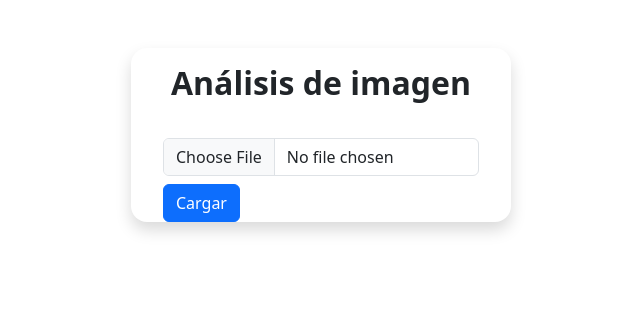
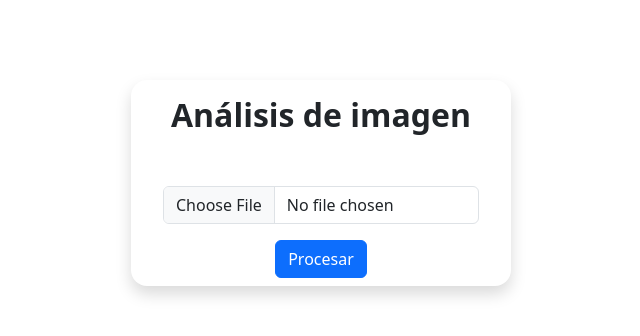
Before and after one commit to jamarma/AIVA_2024_DCMIA, a Flask app: page /dashboard in a window 1280 px wide. Shown: the part 66-402 px from the top of the page, without its empty margins (319-959 px from the left). Run offline with Flask 3, Linux system fonts and the light colour scheme; the visitor is signed in with stand-in values (Sample User, id 1); parts of the project's set-up code (start-up, migrations or seed data) failed here and were passed over.

Commit message:
fix: load image frontend #4

```diff
--- a/web_app/app/user/templates/user/dashboard.html
+++ b/web_app/app/user/templates/user/dashboard.html
@@ -2,8 +2,8 @@
 
 {% block content %}
 <div class="row justify-content-center mt-5">
-    <div class="col-lg-4 rounded-4 shadow bg-white">
-        <h2 class="fw-bold text-center pt-3 pb-1 mx-3">Análisis de imagen</h2>
+    <div class="col-lg-4 rounded-4 shadow bg-white" style="margin-top: 2rem;">
+        <h2 id="titleLabel" class="fw-bold text-center pt-3 pb-1 mx-3" style="margin-bottom: 2rem;">Análisis de imagen</h2>
 
         <div id="imageUploadForm" class="row mt-3 mx-2">
             <div class="col">
@@ -12,14 +12,13 @@
                     <div class="spinner-border text-primary" role="status">
                         <span class="visually-hidden">Procesando...</span>
                     </div>
-                    <p class="mt-2">Procesando...</p>
+                    <p class="mt-2">Procesando... Esto puede tardar unos minutos.</p>
                 </div>
                 <div id="uploadButtonContainer" class="mt-3">
-                    <input id="imageInput" type="file" class="form-control">
-                    <button id="uploadButton" class="btn btn-primary mt-2">Cargar</button>
+                    <input id="imageInput" type="file" class="form-control mb-2">
                 </div>
-                <div id="warningMessage" class="mt-2" style="display: none;">
-                    <p style="color: red;">Por favor, selecciona una imagen para cargar.</p>
+                <div id="processButtonContainer" class="text-center mb-2">
+                    <button id="uploadButton" class="btn btn-primary mt-2">Procesar</button>
                 </div>
             </div>
         </div>
@@ -27,16 +26,11 @@
 </div>
 
 <script>
-    document.getElementById('imageInput').addEventListener('change', function() {
-        document.getElementById('warningMessage').style.display = 'none';
-    });
-
     document.getElementById('uploadButton').addEventListener('click', function() {
         var fileInput = document.getElementById('imageInput');
         var file = fileInput.files[0];
         if (!file) {
-            // Si no se selecciona ningún archivo, mostrar el mensaje de advertencia y salir de la función
-            document.getElementById('warningMessage').style.display = 'block';
+            // Si no se selecciona ningún archivo, salir de la función
             return;
         }
 
@@ -45,6 +39,10 @@
 
         var xhr = new XMLHttpRequest();
         xhr.open('POST', '/upload', true);
+
+        xhr.upload.addEventListener('progress', function(event) {
+            // No necesitas hacer nada aquí porque ya no estás utilizando la barra de progreso
+        });
 
         xhr.onreadystatechange = function() {
             if (xhr.readyState === XMLHttpRequest.DONE && xhr.status === 200) {
@@ -58,8 +56,13 @@
 
         xhr.send(formData);
 
+        // Ocultar el botón y mostrar el mensaje de procesamiento
         document.getElementById('uploadButtonContainer').style.display = 'none';
+        document.getElementById('processButtonContainer').style.display = 'none';
         document.getElementById('processingContainer').style.display = 'block';
+
+        // Cambiar el título a "Analizando imagen"
+        document.getElementById('titleLabel').innerText = "Analizando imagen";
     });
 </script>
 {% endblock %}
```
